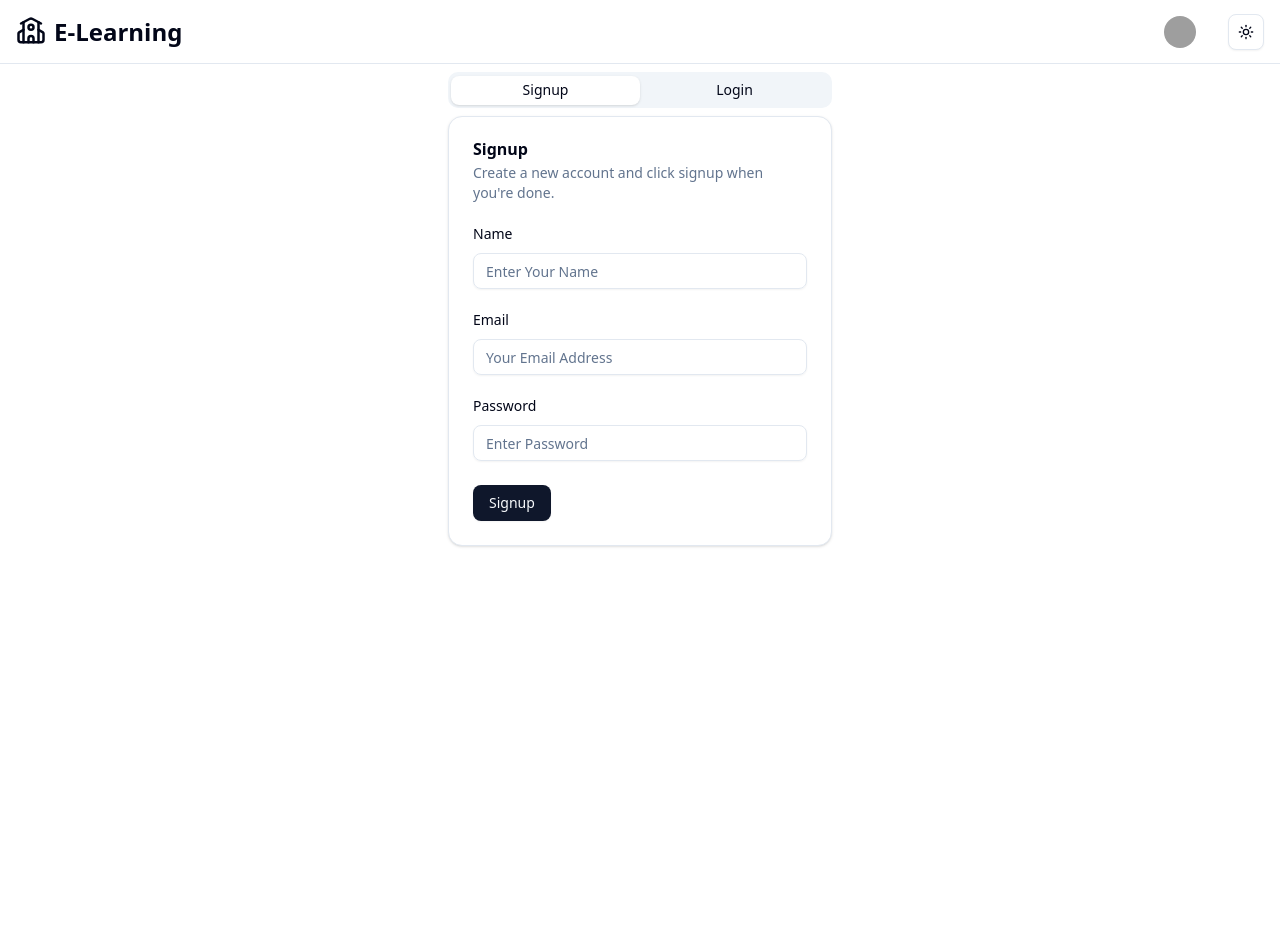
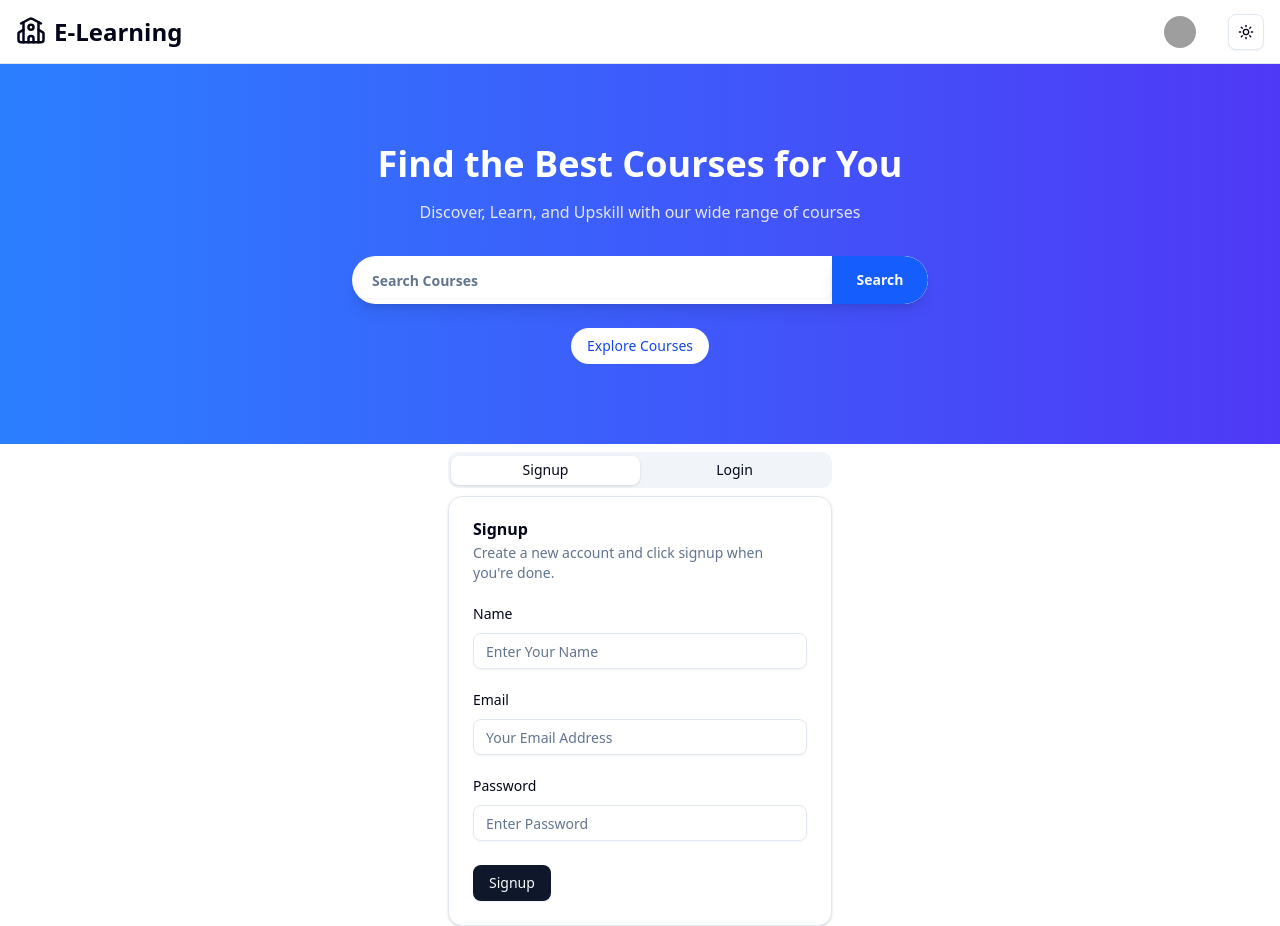
Before and after one commit to itsnajeeb/LMS, a React (Vite) app in the folder client/: page / in a window 1280 px wide. Before the commit the page ends 800 px from the top, so only its background shows below. Built offline with nearby package versions, Linux system fonts and the light colour scheme; grey boxes are pictures that could not be loaded.

Commit message:
Completed Hero Section

```diff
--- a/client/src/App.jsx
+++ b/client/src/App.jsx
@@ -1,10 +1,12 @@
 import Navbar from './components/Navbar'
 import Login from './pages/Login'
+import HeroSection from './pages/student/HeroSection'
 
 function App() {
   return (
     <main>
       <Navbar/>
+      <HeroSection/>
     <Login/>
     </main>
   )
--- a/client/src/components/Navbar.jsx
+++ b/client/src/components/Navbar.jsx
@@ -1,5 +1,4 @@
 import { Menu, School } from 'lucide-react'
-import React from 'react'
 import {
     DropdownMenu,
     DropdownMenuContent,
--- /dev/null
+++ b/client/src/pages/student/HeroSection.jsx
@@ -0,0 +1,39 @@
+import { Input } from "@/components/ui/input"
+
+import React from 'react'
+import { Button } from "../../components/ui/button"
+
+const HeroSection = () => {
+    return (
+        <div className='relative bg-gradient-to-r from-blue-500 to bg-indigo-600 dark:from-gray-800 dark:to-gray-900 px-4 py-20 text-center'>
+            <div className='max-w-3xl mx-auto '>
+                <h1 className='text-white text-4xl font-bold mb-4'>Find the Best Courses for You </h1>
+                <p className='text-gray-200 dark:text-gray-400 mb-8'>Discover, Learn, and Upskill with our wide range of courses</p>
+
+                <form action="" className="flex bg-white max-w-xl justify-center items-center  rounded-full shadow-lg
+                  border-none outline-none mx-auto mb-6
+                  dark:bg-gray-800 overflow-hidden  ">
+                    <Input
+                        placeholder="Search Courses"
+                        type="text"
+                        className="outline-none border-none focus-visible:ring-0 px-5 py-3 text-lg font-semibold text-gray-900
+                        placeholder-gray-400
+                        dark:text-gray-100
+                        dark:placeholder-gray-500 "
+                    />
+                    <Button
+                    className="bg-blue-600 border-none rounded-r-full py-6 cursor-pointer w-24 font-semibold  shadow-lg
+                    hover:bg-blue-700
+                    dark:bg-blue-700
+                    dark:hover:bg-blue-800">Search</Button>
+
+                </form>
+                <Button className="bg-white text-blue-700 rounded-full
+                hover:bg-gray-200
+                dark:bg-gray-800 cursor-pointer">Explore Courses</Button>
+            </div>
+        </div>
+    )
+}
+
+export default HeroSection
```
